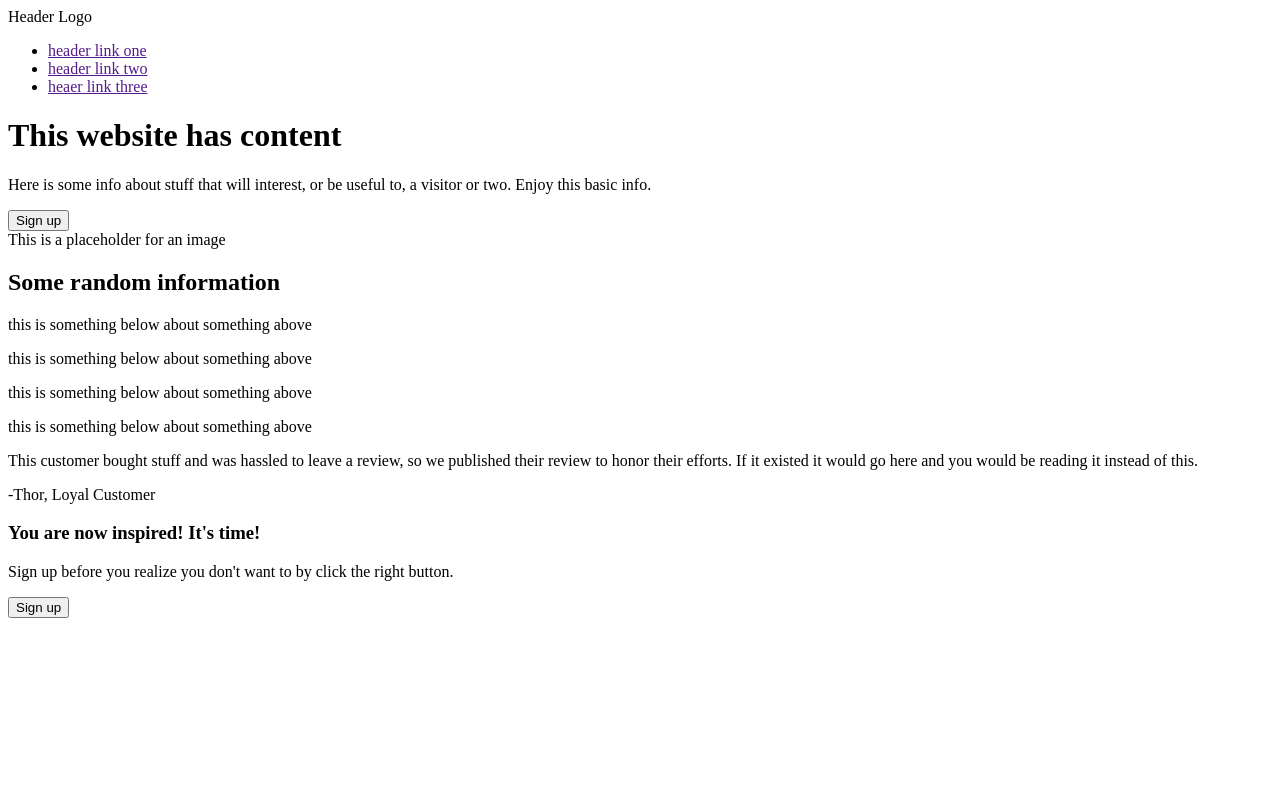
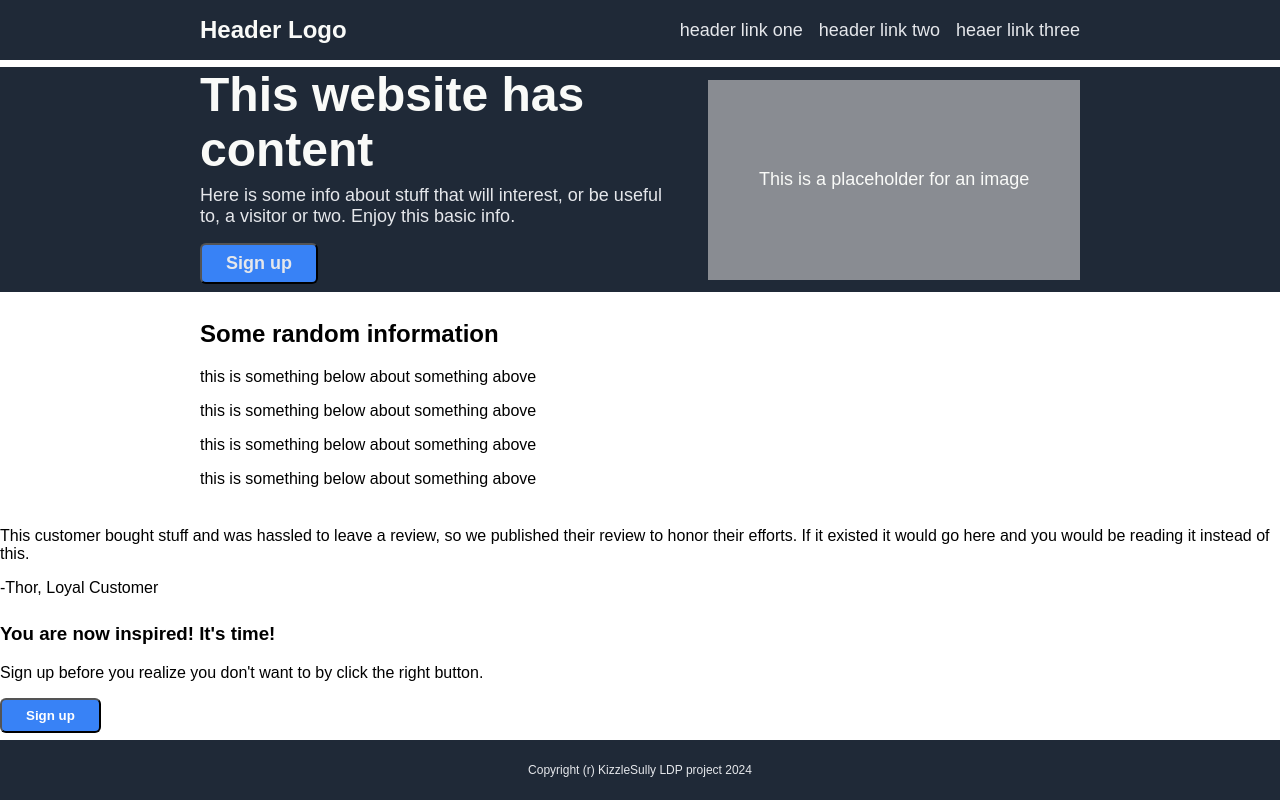
Before and after one commit to kizzlesulli/LDP, a plain HTML site: page index.html in a window 1280 px wide. Drawn offline with Linux system fonts and the light colour scheme.

Commit message:
Style header, hero, and footer and add base flex properties

```diff
--- a/index.html
+++ b/index.html
@@ -3,6 +3,7 @@
 <head>
     <meta charset="UTF-8">
     <title>Landing Page</title>
+    <link rel="stylesheet" href="style.css">
 </head>
 <body>
     <header>
@@ -14,19 +15,21 @@
         </ul>
     </header>
 
-    <div class="top">
+    <div id="hero">
         <div class="info">
             <h1>This website has content</h1>
             <p class="hero">Here is some info about stuff that will interest, or be useful to, a visitor or two. Enjoy this basic info.</p>
             <button class="hero sign-up">Sign up</button>
         </div>
-        <div class="image">This is a placeholder for an image</div>
+        <div class="image">
+            <p>This is a placeholder for an image</p>
+        </div>
     </div>
 
-    <div class="middle">
+    <div id="cards">
         <h2>Some random information</h2>
         <div class="cards">
-            <div class="card-co">
+            <div class="card">
                 <div class="box"></div>
                 <p class="subtext">this is something below about something above</p>
             </div>
@@ -46,17 +49,20 @@
         </div>
     </div>
 
-    <div class="bottom">
+    <div id="quote">
         <p class="quote">This customer bought stuff and was hassled to leave a review, so we published their review to honor their efforts. If it existed it would go here and you would be reading it instead of this.</p>
         <div class="author">-Thor, Loyal Customer</div>
     </div>
-
-    <footer>
+    <div id="call">
         <div class="call">
             <h3>You are now inspired! It's time!</h3>
             <p class="action">Sign up before you realize you don't want to by click the right button.</p>
         </div>
         <button class="footer sign-up">Sign up</button>
+    </div>
+
+    <footer>
+        Copyright (r) KizzleSully LDP project 2024
     </footer>
 </body>
 </html>
--- a/style.css
+++ b/style.css
@@ -0,0 +1,94 @@
+body {
+    height: 100vh;
+    margin: 0;
+    display: flex;
+    justify-content: space-between;
+    flex-direction: column;
+    font-family: Arial, Helvetica, sans-serif;
+}
+
+header, #hero, #cards, #qutoe, footer {
+    padding: 0 200px
+}
+
+#hero, header {
+    background-color: #1F2937;
+}
+
+header {
+    display: flex;
+    justify-content: space-between;
+    align-items: center;
+    height: 60px;
+}
+
+.logo {
+    color: #F9FAF8;
+    font-size: 24px;
+    font-weight: bolder;
+}
+
+.links {
+    display: flex;
+    gap: 16px;
+}
+
+#hero {
+    display: flex;
+    align-items: center;
+    gap: 24px;
+    flex: 0 0 auto;
+}
+
+h1 {
+    color: #F9FAF8;
+    font-size: 48px;
+    margin: 0;
+}
+
+.hero{
+    color: #E5E7EB;
+    font-size: 18px;
+    margin: 8px 0;
+    margin-bottom: 8px;
+}
+
+.image {
+    display: flex;
+    justify-content: center;
+    align-items: center;
+    background-color: rgb(137, 140, 146);
+    color: #F9FAF8;
+    font-size: 18px;
+    text-align: center;
+    width: 600px;
+    height: 200px;
+}
+
+button {
+    background-color: #3882F6;
+    padding: 8px 24px;
+    color: #FFFFFF;
+    font-weight: bolder;
+    border-radius: 6px;
+}
+
+footer {
+    display: flex;
+    justify-content: center;
+    align-items: center;
+    height: 60px;
+    background-color: #1F2937;
+    color: #E5E7EB;
+    font-size: 12px;
+}
+
+ul {
+    list-style: none;
+}
+
+a {
+    text-decoration: none;
+    color: #E5E7EB;
+    font-size: 18px;
+}
```
